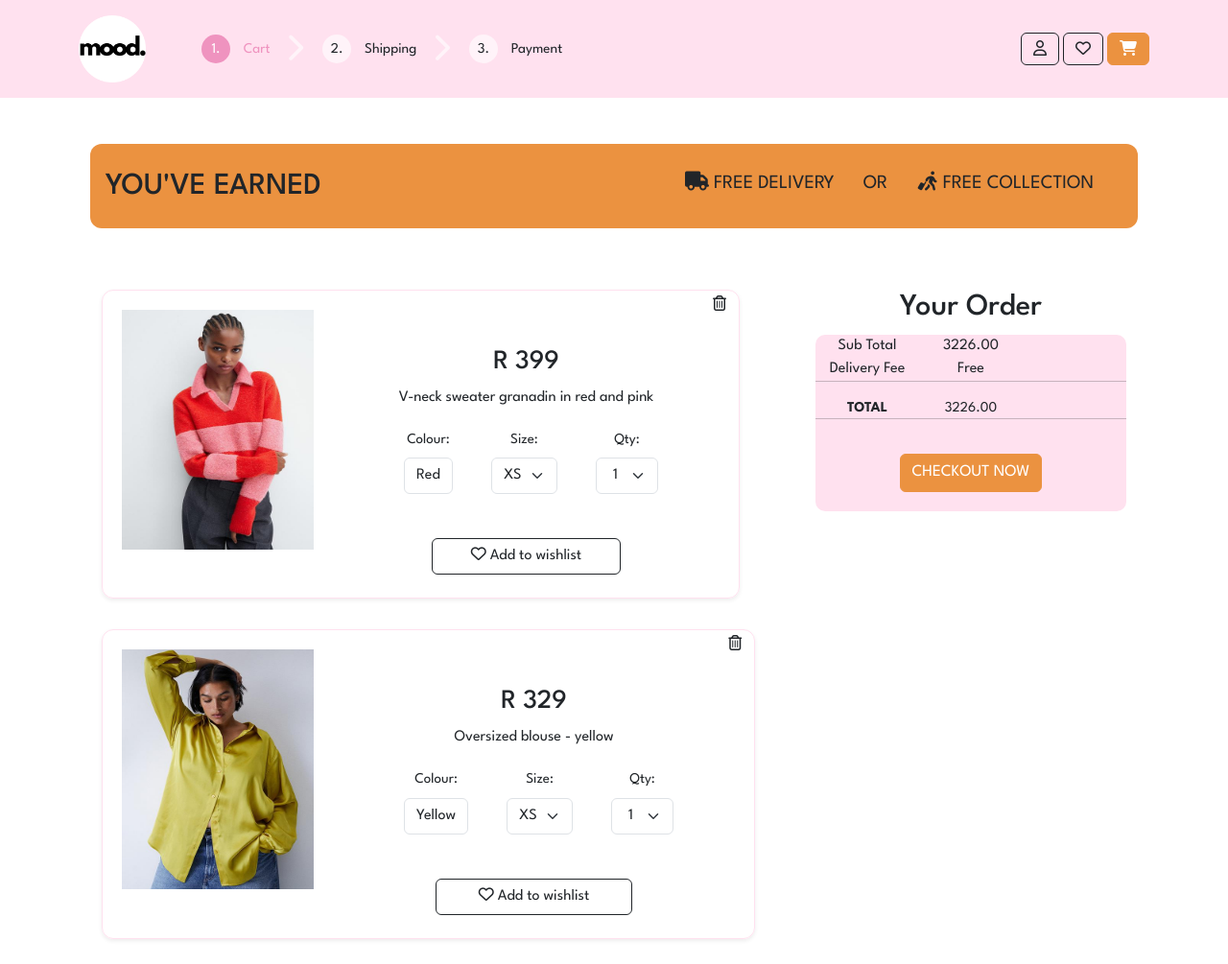
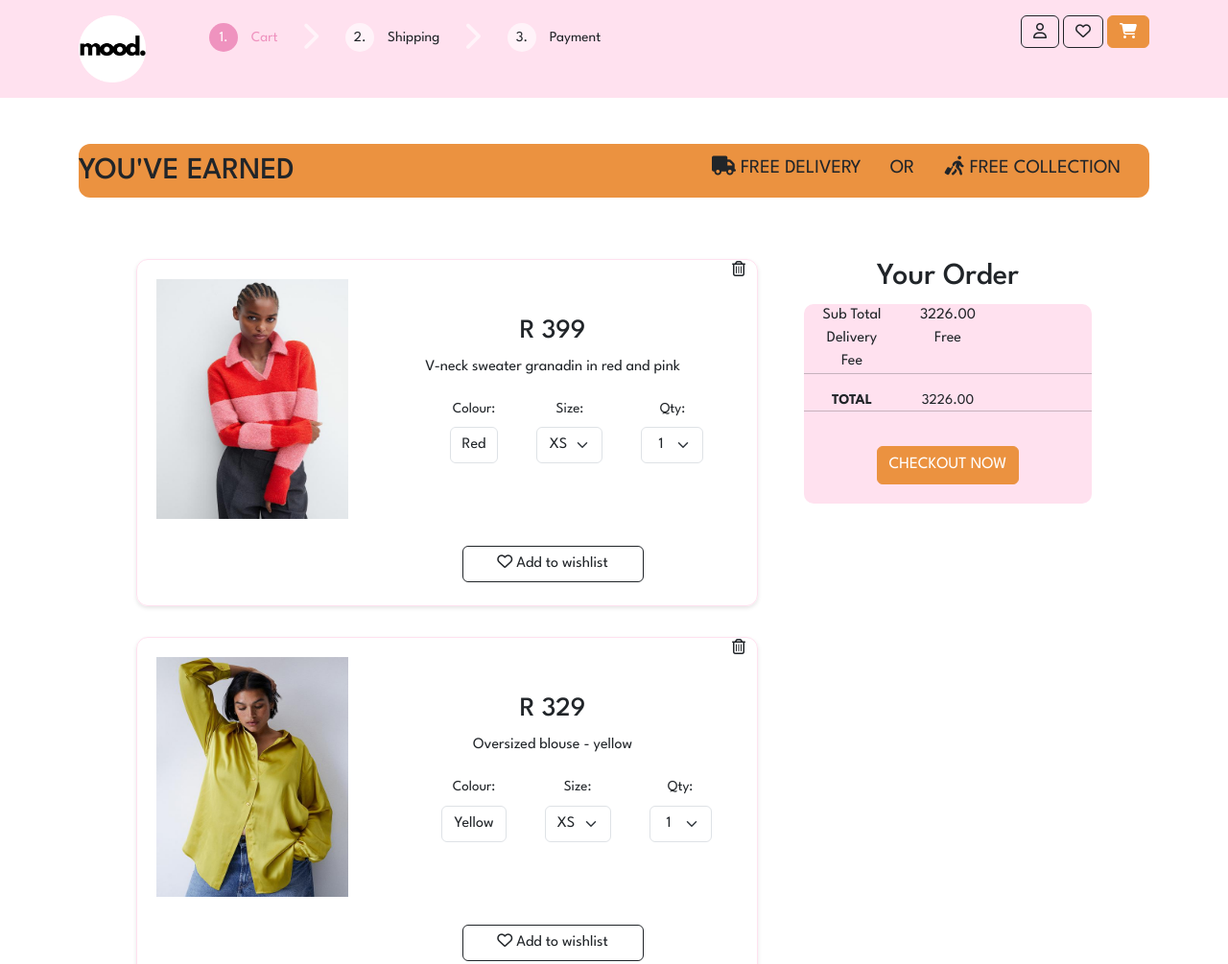
Before and after one commit to Siya-Tonjeni/Shopping-Cart, a plain HTML site: page index.html in a window 1280 px wide. Shown: the top 1005 px of the page at 96% size. Drawn offline with nearby package versions, Linux system fonts and the light colour scheme.

Commit message:
Name changing update

```diff
--- a/index.html
+++ b/index.html
@@ -18,20 +18,19 @@
 </head>
 <body>
     <!-- Header -->
-    <header class="p-3">
+    <header>
         <div class="container">
-          <div class="d-flex flex-wrap align-items-center justify-content-center justify-content-lg-start">
-            <a href="/" class="d-flex align-items-center mb-2 mb-lg-0 text-white text-decoration-none">
-              <!-- <svg class="bi me-2" width="40" height="32" role="img" aria-label="Bootstrap"><use xlink:href="#bootstrap"/></svg> -->
+          <div class="nav-container justify-content-lg-start">
+            <a href="/" class="mood-logo mb-lg-0">
               <img src="images/mood-logo.png" alt="mood logo" width="70" height="70">
             </a>
 
-            <ol class="nav col-12 col-lg-auto me-lg-auto mb-2 justify-content-center mb-md-0">
-              <li><a href="#" class="nav-link px-2 text-secondary active"><span class="number">1.</span> Cart </a></li>
+            <ol class="nav col-12 col-lg-auto me-lg-auto">
+              <li><a href="#" class="nav-link text-secondary active"><span class="number">1.</span> Cart </a></li>
               <li><a class="nav-link px-2 text-icon"><i class="fa-solid fa-chevron-right fa-2xl"></i></a></li>
-              <li><a href="#" class="nav-link px-2 text-dark"><span class="number">2.</span> Shipping</a></li>
+              <li><a href="#" class="nav-link text-dark"><span class="number">2.</span> Shipping</a></li>
               <li><a class="nav-link px-2 text-icon"><i class="fa-solid fa-chevron-right fa-2xl"></i></a></li>
-              <li><a href="#" class="nav-link px-2 text-dark"><span class="number">3.</span> Payment</a></li>
+              <li><a href="#" class="nav-link text-dark"><span class="number">3.</span> Payment</a></li>
             </ol>
 
             <div class="text-end">
@@ -44,9 +43,9 @@
       </header>
 
       <!-- The Cart section -->
-      <div class="container px-4 py-5">
+      <div class="container the-cart">
             <nav class="delivery-process">
-              <ol class="breadcrumb breadcrumb-chevron p-3 rounded-3" space>
+              <ol class="breadcrumb breadcrumb-chevron" space>
                 <li>
                   <!-- If cart total is more then 500 then you allowed free delivery or gree collection else wil show home much you need to reach free delivery  -->
                   <h2 id="delivery-eligible"></h2>
@@ -65,10 +64,10 @@
 
 
         <div class="container">
-            <div class="row g-5 py-5">
+            <div class="row  item-row g-5">
                 <div class="col-md-8 d-flex flex-column align-items-start gap-2">
                   <!-- First item -->
-                    <div class="row g-0 flex-md-row mb-4 shadow-sm h-md-250 item-box">
+                    <div class="row g-0 h-md-250 item-box">
                         <div class="col-auto">
                             <img class="image-item" src="images/item-1.jpg" alt="V-neck knit jersey with red and pink stripes" width="200" height="250">
                           </div>
@@ -112,7 +111,7 @@
                         </div>
                       </div>
                       <!-- Second item -->
-                    <div class="row g-0 flex-md-row mb-4 shadow-sm h-md-250 item-box">
+                    <div class="row g-0 h-md-250 item-box">
                         <div class="col-auto">
                             <img class="image-item" src="images/item-2.jpg" alt="Oversized blouse in woven fabric with a slight sheen" width="200" height="250">
                           </div>
@@ -156,7 +155,7 @@
                         </div>
                       </div>
                     <!-- Third Item -->
-                    <div class="row g-0 flex-md-row mb-4 shadow-sm h-md-250 item-box">
+                    <div class="row g-0 h-md-250 item-box">
                       <div class="col-auto">
                           <img class="image-item" src="images/item-3.jpg" alt="Orange Geometric design bag with long adjustable straps " width="200" height="250">
                         </div>
@@ -171,7 +170,7 @@
                           </li>
                           <li>
                               <label for="item-size" class="form-label">Size:</label>
-                              <p id="item-size" class="form-control">One size</p>
+                              <p id="item-size" class="form-control">One</p>
                           </li>
                           <li>
                               <label for="item-quantity" class="form-label">Qty:</label>
@@ -195,7 +194,7 @@
                     </div>
 
                     <!-- Fourth Item -->
-                    <div class="row g-0 flex-md-row mb-4 shadow-sm h-md-250 item-box">
+                    <div class="row g-0 h-md-250 item-box">
                       <div class="col-auto">
                           <img class="image-item" src="images/item-4.jpg" alt="New balance classic 2000s running shoe style in brown and white" width="200" height="250">
                         </div>
@@ -241,7 +240,7 @@
                 </div>
                 <!-- Total order amounts -->
                 <div class="col-md-4">
-                    <div class="sticky-top">
+                    <div class="total-cart">
                       <h2>Your Order</h2>
                       <div class="container order-table">
 
@@ -271,6 +270,6 @@
       </div>
 
     <script src="https://cdn.jsdelivr.net/npm/bootstrap@5.3.3/dist/js/bootstrap.bundle.min.js" integrity="sha384-YvpcrYf0tY3lHB60NNkmXc5s9fDVZLESaAA55NDzOxhy9GkcIdslK1eN7N6jIeHz" crossorigin="anonymous"></script>
-    <script src="main.js"></script>
+    <script src="scripts.js"></script>
 </body>
 </html>
--- a/main.js
+++ b/scripts.js
@@ -23,6 +23,10 @@ function calculateTotalCost(){
             totalCost = subTotal;
             deliveryEligible.textContent = "You've Earned";
             checkDeliveryFee.textContent = "Free";
+        }
+        else if(subTotal == 0){
+            deliveryEligible.textContent = "Cart is empty";
+            checkDeliveryFee.textContent = 0;
         }
         else{
             totalCost = subTotal + deliveryFee;
--- a/styles.css
+++ b/styles.css
@@ -6,13 +6,29 @@
 }
 
 /* Header */
-.p-3{
+header{
+    padding: 1em;
     background-color: #ffe1ef;
+}
+.nav-container{
+    display: flex;
+    flex-wrap: wrap;
+    justify-content: center;
+}
+.mood-logo{
+    display: flex;
+    margin-bottom: 0.5rem;
+
 }
 .nav{
     font-size: 15px;
     margin-left: 50px;
+    margin-bottom: 0.5rem;
+    justify-content: center;
 
+}
+.nav-link{
+    padding: 0 0.5rem;
 }
 .number{
     display: inline-block;
@@ -55,6 +71,10 @@
 
 /* Cart section */
 
+.the-cart{
+    padding: 3rem 1.5rem;
+}
+
 .delivery-process{
     background-color: #eb9240;
     border-radius: 12px;
@@ -63,7 +83,7 @@
 .breadcrumb {
     display: flex;
     align-items: center;
-    /* width: 80%; */
+    padding: 1rem;
 }
 .breadcrumb li {
     list-style: none;
@@ -75,11 +95,18 @@
     margin-left: auto;
 }
 
+.item-row{
+    padding: 3rem;
+}
+
 .item-box{
     border-radius: 12px;
     border: 1px solid #ffe1ef;
     overflow: hidden;
     position: relative;
+    flex-direction: row;
+    margin-bottom: 1.5rem;
+    box-shadow: 0 2px 4px rgba(0, 0, 0, 0.1);
 }
 
 .item-bar li{
@@ -95,7 +122,6 @@
 .delete-btn:hover{
     background-color: #ffff !important;
     color: #e33437 !important;
-    /* border-color: #e33437 !important; */
 }
 .wishlist-btn{
     position: relative;
@@ -108,18 +134,16 @@
 }
 
 /* Total Order */
-.sticky-top {
-    position: -webkit-sticky; /* For Safari */
+.total-cart {
+    position: -webkit-sticky;
     position: sticky;
-    top: 20px; /* Adjust based on your needs */
+    top: 20px;
 
 }
 
 .order-table{
     background-color: #ffe1ef;
     border-radius: 10px;
-    /* height: 25%;
-    width: 30%;  */
 }
 .order-table button{
     margin: 20px;
```
